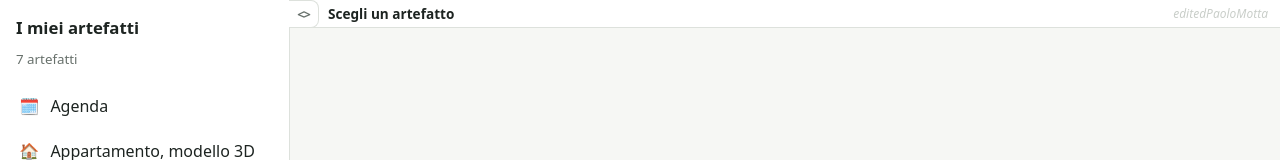
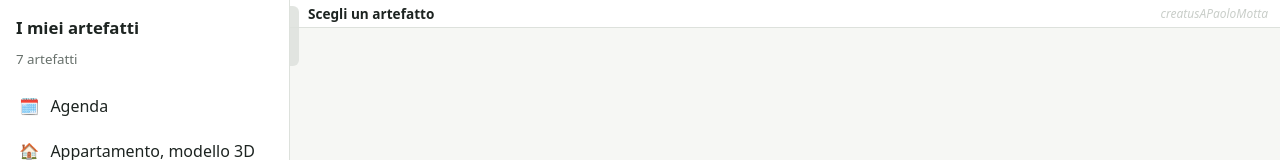
Before and after one commit to paolomotta83/myapp, a plain HTML site: page index.html in a window 1280 px wide. Shown: the top 160 px of the page. Drawn offline with Linux system fonts and the light colour scheme.

Commit message:
Update index.html

```diff
--- a/index.html
+++ b/index.html
@@ -21,14 +21,15 @@ body.closed #menu{margin-left:-290px}
 #list button:focus-visible,.btn:focus-visible{outline:2px solid var(--acc);outline-offset:2px}
 #list .ic{width:1.4em;text-align:center}
 #main{flex:1;min-width:0;display:flex;flex-direction:column;position:relative}
-#bar{display:flex;align-items:center;gap:10px;height:calc(28px + env(safe-area-inset-top,0px));padding:env(safe-area-inset-top,0px) 12px 0 38px;border-bottom:1px solid var(--line);background:var(--panel)}
+#bar{display:flex;align-items:center;gap:10px;height:calc(28px + env(safe-area-inset-top,0px));padding:env(safe-area-inset-top,0px) 12px 0 18px;border-bottom:1px solid var(--line);background:var(--panel)}
 .btn{all:unset;box-sizing:border-box;cursor:pointer;width:40px;height:40px;border-radius:8px;display:grid;place-items:center;border:1px solid var(--line)}
 .btn:hover{background:var(--acc2)}
 #title{font-weight:600;font-size:.85rem;white-space:nowrap;overflow:hidden;text-overflow:ellipsis;flex:1}
 #edited{font-style:italic;font-size:.75rem;color:var(--faint);white-space:nowrap;user-select:none}
-#tab{all:unset;box-sizing:border-box;position:absolute;left:100%;top:env(safe-area-inset-top,0px);width:30px;height:28px;display:grid;place-items:center;cursor:pointer;background:var(--panel);color:var(--mute);border:1px solid var(--line);border-left:0;border-radius:0 8px 8px 0;font:700 .8rem/1 system-ui;letter-spacing:-1px}
-#tab:hover{color:var(--acc);background:var(--acc2)}
-#tab:focus-visible{outline:2px solid var(--acc);outline-offset:-2px}
+#tab{all:unset;box-sizing:border-box;position:absolute;left:100%;top:calc(env(safe-area-inset-top,0px) + 6px);width:10px;height:60px;cursor:pointer;background:var(--line);border-radius:0 6px 6px 0;opacity:.85}
+#tab::after{content:"";position:absolute;inset:-8px -12px -8px 0}
+#tab:hover{background:var(--acc);opacity:1}
+#tab:focus-visible{outline:2px solid var(--acc);outline-offset:2px}
 #stage{flex:1;position:relative;min-height:0}
 iframe{position:absolute;inset:0;width:100%;height:100%;border:0;background:#fff}
 #empty{position:absolute;inset:0;display:grid;place-items:center;text-align:center;color:var(--mute);padding:24px}
@@ -53,13 +54,13 @@ iframe{position:absolute;inset:0;width:100%;height:100%;border:0;background:#fff
   <h1>I miei artefatti</h1>
   <small id="count">Caricamento…</small>
   <div id="list"></div>
-  <button id="tab" aria-label="Mostra o nascondi l'elenco delle app" title="Elenco app">&lt;&gt;</button>
+  <button id="tab" aria-label="Mostra o nascondi l'elenco delle app" title="Elenco app"></button>
 </nav>
 
 <div id="main">
   <div id="bar">
     <div id="title">Scegli un artefatto</div>
-    <div id="edited" aria-hidden="true">editedPaoloMotta</div>
+    <div id="edited" aria-hidden="true">creatusAPaoloMotta</div>
   </div>
   <div id="stage">
     <div id="empty">Apri il menu e scegli un artefatto.</div>
```
